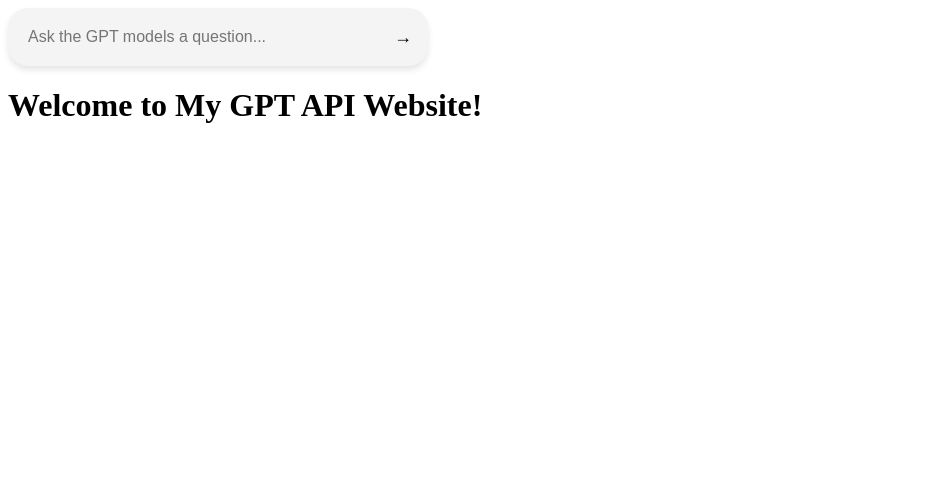
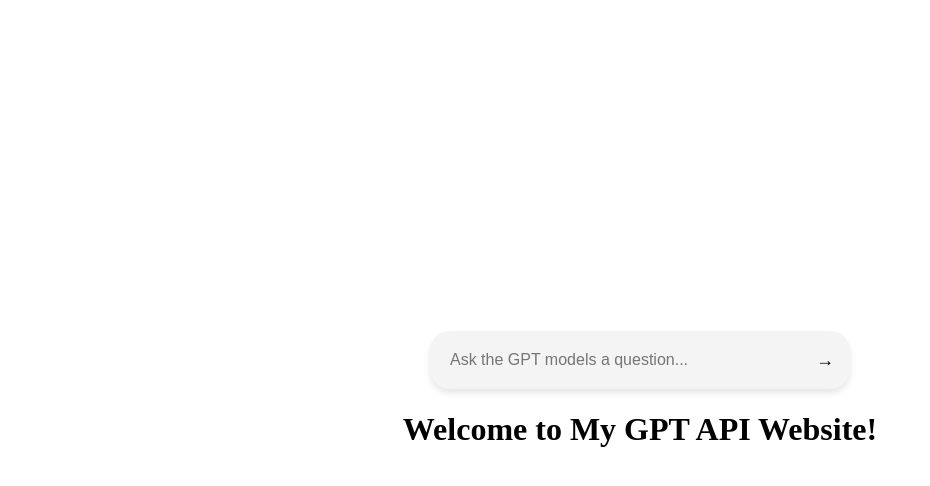
Before and after one commit to stachusiekiera/my-website, a website: page public/index.html in a window 1280 px wide. Shown: the whole page, without its empty margins (0-930 px from the left). Drawn offline with Linux system fonts and the light colour scheme.

Commit message:
Fixed stylesheet reference in index.html

```diff
--- a/public/style.css
+++ b/public/style.css
@@ -1,3 +1,4 @@
+/* Search bar styling */
 .search-bar {
     display: flex;
     align-items: center;
@@ -8,6 +9,7 @@
     box-shadow: 0 4px 6px rgba(0, 0, 0, 0.1);
 }
 
+/* Input field styling */
 .search-bar input {
     flex: 1;
     border: none;
@@ -17,6 +19,7 @@
     font-size: 16px;
 }
 
+/* Button styling */
 .search-btn {
     background: none;
     border: none;
@@ -24,3 +27,23 @@
     cursor: pointer;
     outline: none;
 }
+
+/* Hover effect for button */
+.search-btn:hover {
+    background-color: #eaeaea;
+}
+
+/* Focus effect for input */
+.search-bar input:focus {
+    box-shadow: 0 0 5px rgba(0, 0, 0, 0.3);
+}
+
+/* Centering content on the page */
+body {
+    display: flex;
+    flex-direction: column;
+    justify-content: center;
+    align-items: center;
+    height: 100vh;
+    margin: 0; /* Remove default margin */
+}
```
